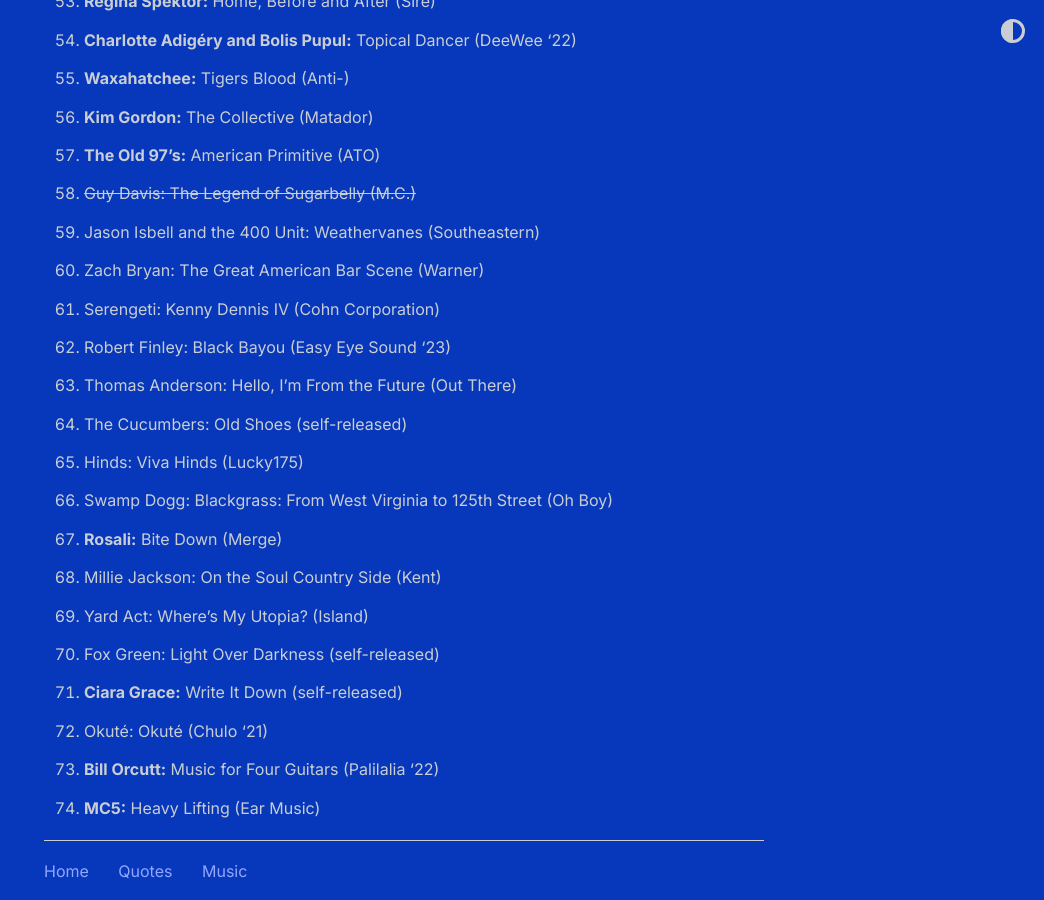
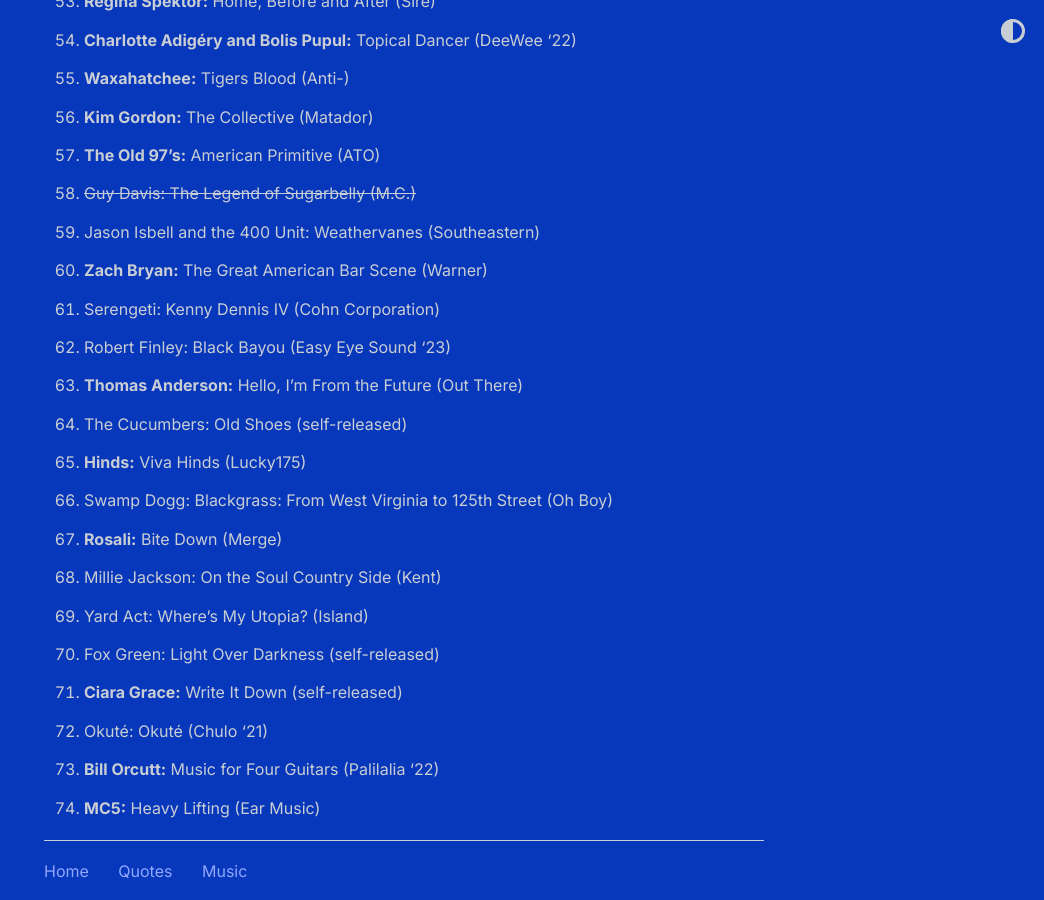
Before and after one commit to shihankanungo/shihankanungo.github.io, a Jekyll site: the page built from xgau.md, in a window 1280 px wide and 900 px high, scrolled down 2288 px. Shown: the whole window, without its empty margins (236-1280 px from the left). Built offline with Jekyll 4.4.1, drawn with Linux system fonts in a browser that asks for light colours.

Commit message:
Update xgau.md

```diff
--- a/xgau.md
+++ b/xgau.md
@@ -64,12 +64,12 @@
 57. **The Old 97’s:** American Primitive (ATO)
 58. ~~Guy Davis: The Legend of Sugarbelly (M.C.)~~
 59. Jason Isbell and the 400 Unit: Weathervanes (Southeastern)
-60. Zach Bryan: The Great American Bar Scene (Warner)
+60. **Zach Bryan:** The Great American Bar Scene (Warner)
 61. Serengeti: Kenny Dennis IV (Cohn Corporation)
 62. Robert Finley: Black Bayou (Easy Eye Sound ‘23)
-63. Thomas Anderson: Hello, I’m From the Future (Out There)
+63. **Thomas Anderson:** Hello, I’m From the Future (Out There)
 64. The Cucumbers: Old Shoes (self-released)
-65. Hinds: Viva Hinds (Lucky175)
+65. **Hinds:** Viva Hinds (Lucky175)
 66. Swamp Dogg: Blackgrass: From West Virginia to 125th Street (Oh Boy)
 67. **Rosali:** Bite Down (Merge)
 68. Millie Jackson: On the Soul Country Side (Kent)
```
